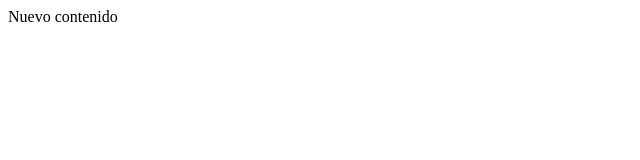
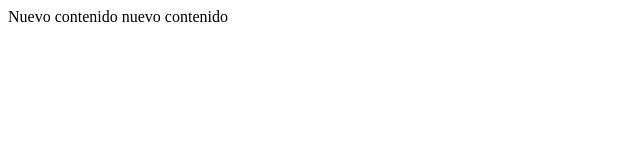
Before and after one commit to testram/TestGitHubRam, a plain HTML site: page public_html/index.html in a window 1280 px wide. Shown: the whole page, without its empty margins (0-640 px from the left). Drawn offline with Linux system fonts and the light colour scheme.

Commit message:
HTML5 nuevo contenido contenido

```diff
--- a/public_html/index.html
+++ b/public_html/index.html
@@ -11,6 +11,6 @@ and open the template in the editor.
         <meta name="viewport" content="width=device-width">
     </head>
     <body>
-        <div>Nuevo contenido</div>
+        <div>Nuevo contenido nuevo contenido</div>
     </body>
 </html>
```
